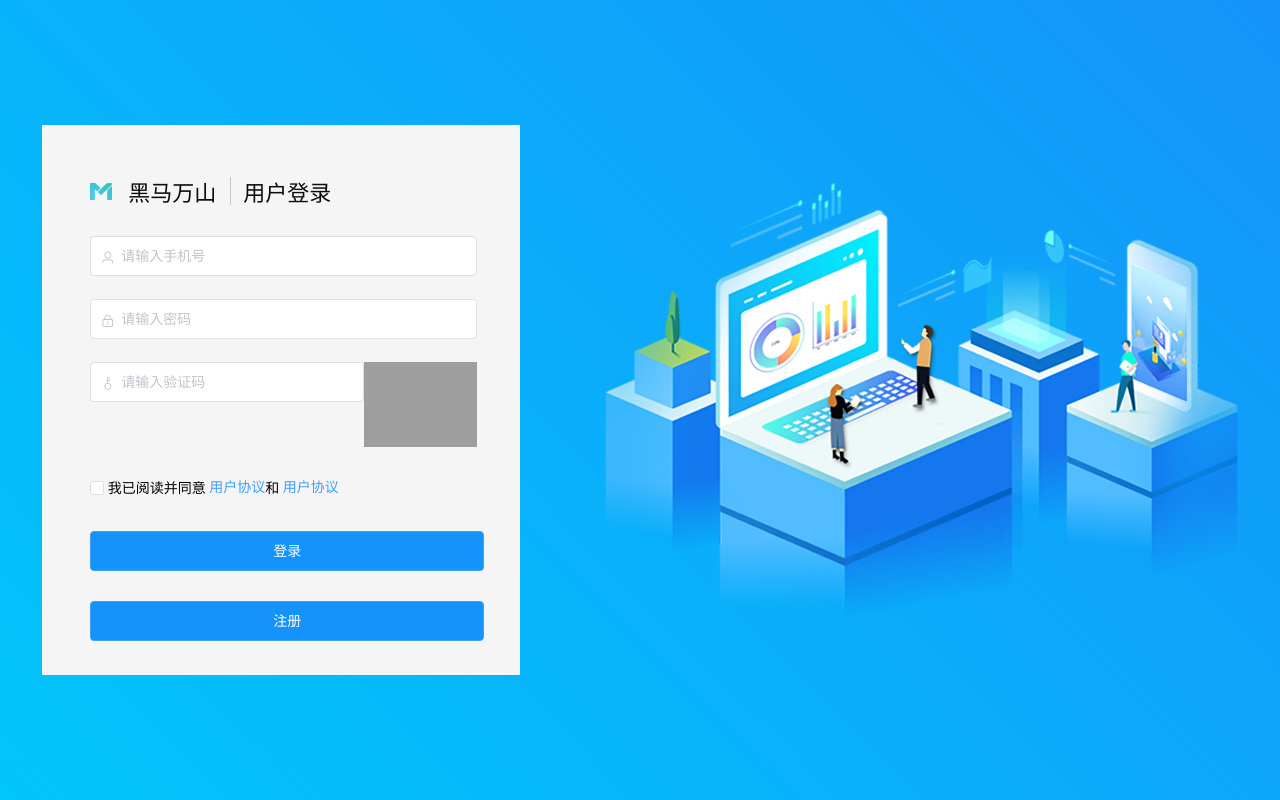
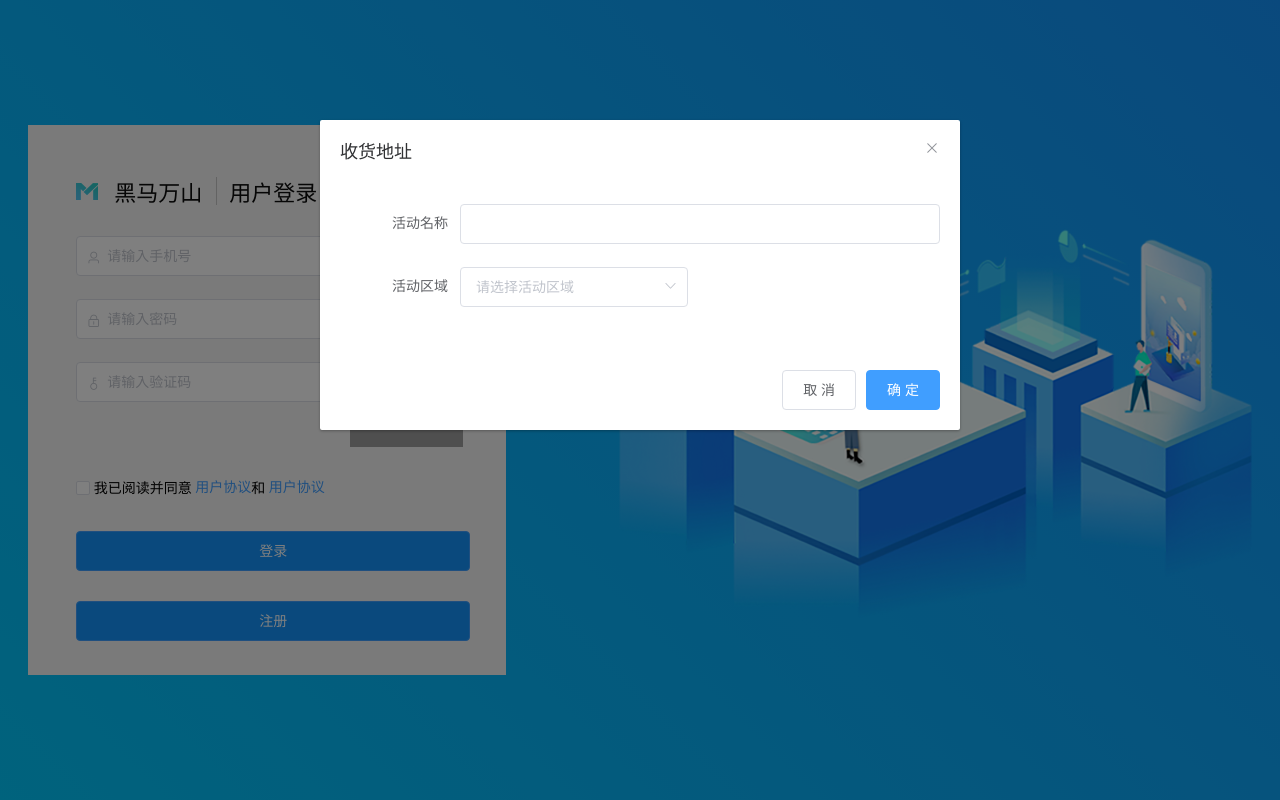
Before and after one commit to QingPeng6/mianmian47, a Vue app: page /#/login in a window 1280 px wide. Built offline with nearby package versions, Linux system fonts and the light colour scheme.

Commit message:
创建注册对话框

```diff
--- /dev/null
+++ b/src/views/login/components/register.vue
@@ -0,0 +1,61 @@
+<template>
+  <div>
+    <el-dialog title="收货地址" :visible.sync="dialogFormVisible">
+      <el-form :model="form">
+        <el-form-item label="活动名称" :label-width="formLabelWidth">
+          <el-input v-model="form.name" autocomplete="off"></el-input>
+        </el-form-item>
+        <el-form-item label="活动区域" :label-width="formLabelWidth">
+          <el-select v-model="form.region" placeholder="请选择活动区域">
+            <el-option label="区域一" value="shanghai"></el-option>
+            <el-option label="区域二" value="beijing"></el-option>
+          </el-select>
+        </el-form-item>
+      </el-form>
+      <div slot="footer" class="dialog-footer">
+        <el-button @click="dialogFormVisible = false">取 消</el-button>
+        <el-button type="primary" @click="dialogFormVisible = false">确 定</el-button>
+      </div>
+    </el-dialog>
+  </div>
+</template>
+
+<script>
+export default {
+  props: {},
+  //数据
+  data() {
+    return {
+      dialogFormVisible: true,
+      form: {
+        name: "",
+        region: "",
+        date1: "",
+        date2: "",
+        delivery: false,
+        type: [],
+        resource: "",
+        desc: ""
+      },
+      formLabelWidth: "120px"
+    };
+  },
+  //方法
+  methods: {},
+  //计算属性
+  computed: {},
+  //过滤器
+  filters: {},
+  //进入页面就执行的生命周期,可以访问dom
+  created() {},
+  //渲染页面后执行的生命周期,不能访问dom
+  mounted() {},
+  //侦听器
+  watch: {},
+  //子页面
+  components: {}
+};
+</script>
+
+<style>
+</style>
--- a/src/views/login/index.vue
+++ b/src/views/login/index.vue
@@ -68,12 +68,16 @@
         </el-form-item>
       </el-form>
     </div>
+    <!-- 注册框 -->
+    <reg></reg>
     <!-- 右侧图片 -->
     <img src="./背景.png" alt />
   </div>
 </template>
 
 <script>
+//导入子组件reg
+import reg from "./components/register";
 export default {
   props: {},
   //数据
@@ -151,7 +155,9 @@
   //侦听器
   watch: {},
   //子页面
-  components: {}
+  components: {
+    reg
+  }
 };
 </script>
 
```
